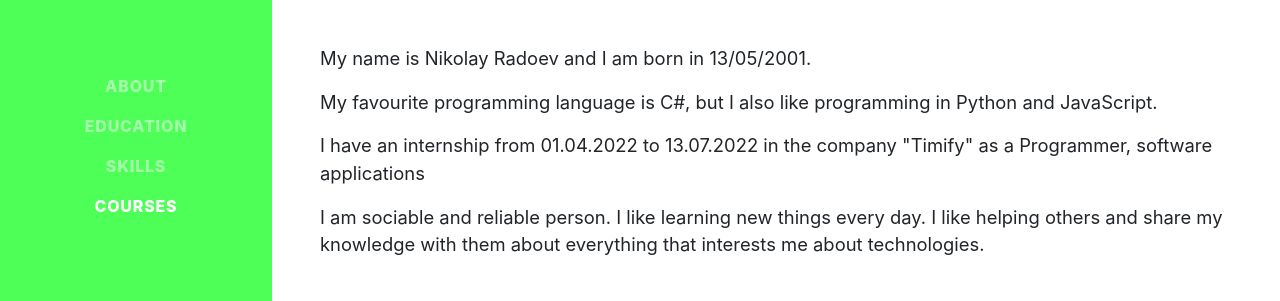
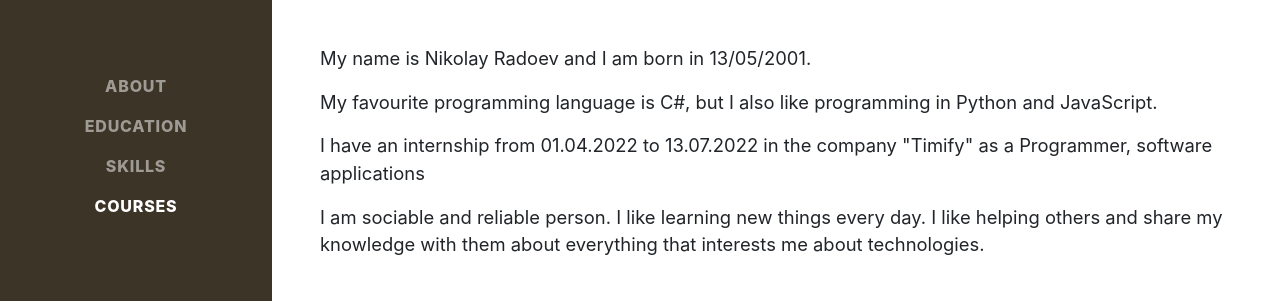
Before and after one commit to NikolaiRadoev/CV-master, a website with bundled scripts: page index.html in a window 1280 px wide. Shown: the part 262-563 px from the top of the page. Built offline with nearby package versions, Linux system fonts and the light colour scheme; a web font is replaced by a local one.

Commit message:
Update resume-custom.css

```diff
--- a/css/resume-custom.css
+++ b/css/resume-custom.css
@@ -30,5 +30,5 @@
 }
 
 #page-top nav#sideNav{
-    background-color: #4dff56;
+    background-color: #3d3428;
 }
```
